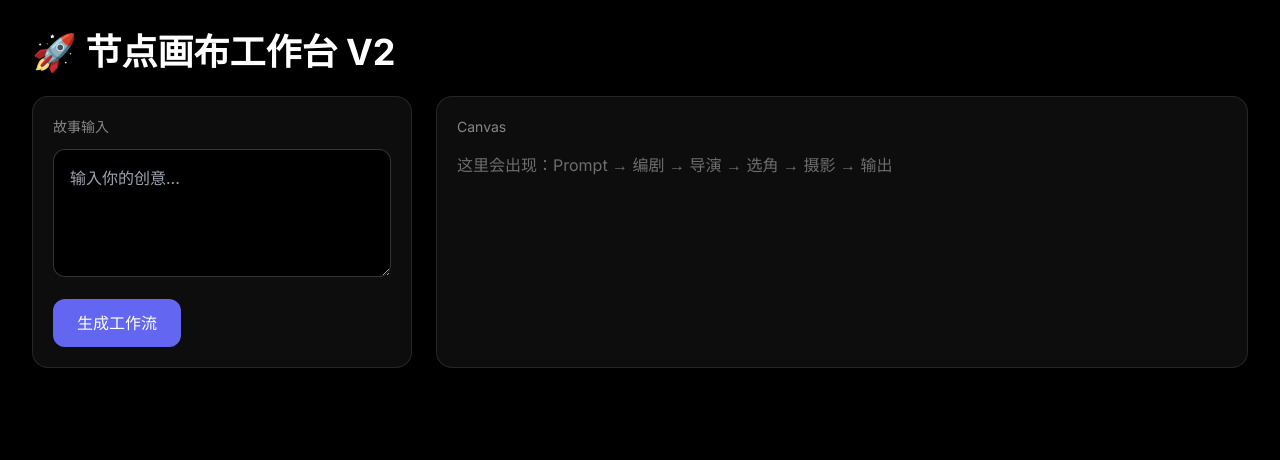
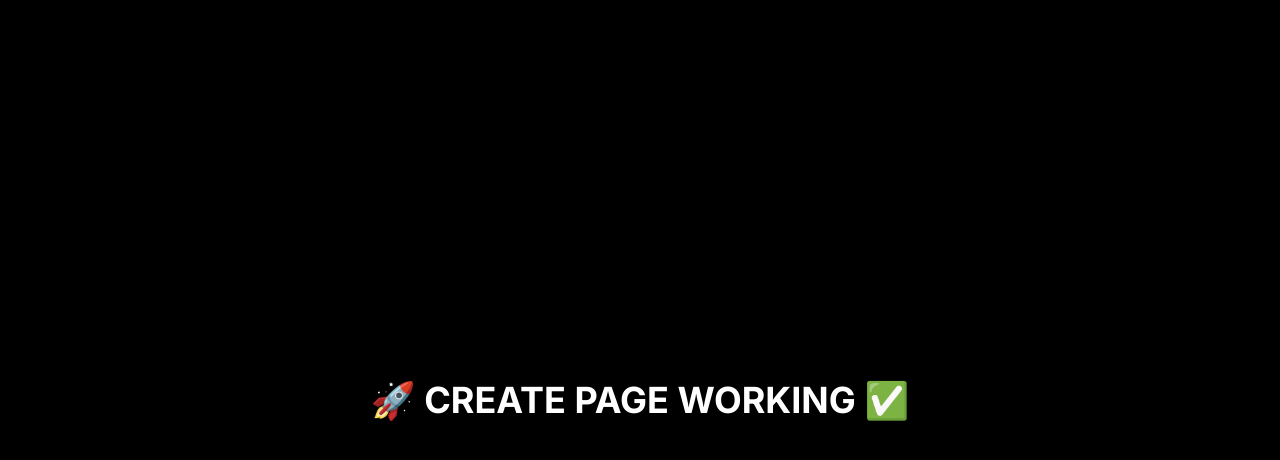
Before and after one commit to Aaron079/creator-city, a Next.js app in the folder apps/web/: page /create in a window 1280 px wide. Shown: the top 460 px of the page. Built offline with nearby package versions, Linux system fonts and the light colour scheme.

Commit message:
force verify create page path

```diff
--- a/apps/web/src/app/create/page.tsx
+++ b/apps/web/src/app/create/page.tsx
@@ -1,74 +1,11 @@
 'use client'
 
-import { useState } from 'react'
-
-type Node = {
-  id: string
-  title: string
-  desc: string
-}
-
 export default function CreatePage() {
-  const [prompt, setPrompt] = useState('')
-  const [nodes, setNodes] = useState<Node[]>([])
-  const [loading, setLoading] = useState(false)
-
-  const generate = async () => {
-    setLoading(true)
-    setNodes([])
-    await new Promise(r => setTimeout(r, 600))
-    setNodes([
-      { id: '1', title: 'Prompt', desc: prompt || '一个失忆的导演在影院寻找自我' },
-      { id: '2', title: '编剧', desc: '构建故事结构与人物动机' },
-      { id: '3', title: '导演', desc: '确定节奏与镜头语言' },
-      { id: '4', title: '选角', desc: '匹配人物气质与角色形象' },
-      { id: '5', title: '摄影', desc: '设计视觉风格与镜头运动' },
-      { id: '6', title: '输出', desc: '形成完整创作方案' },
-    ])
-    setLoading(false)
-  }
-
   return (
-    <main className="min-h-screen bg-black text-white px-8 py-8">
-      <h1 className="text-4xl font-bold mb-6">🚀 节点画布工作台 V2</h1>
-
-      <div className="grid grid-cols-1 xl:grid-cols-[380px_1fr] gap-6">
-        <div className="rounded-2xl border border-white/10 bg-white/5 p-5">
-          <div className="text-sm text-white/50 mb-3">故事输入</div>
-          <textarea
-            value={prompt}
-            onChange={(e) => setPrompt(e.target.value)}
-            placeholder="输入你的创意..."
-            className="w-full h-32 rounded-xl bg-black border border-white/20 p-4"
-          />
-          <button
-            onClick={generate}
-            className="mt-4 px-6 py-3 bg-indigo-500 rounded-xl"
-          >
-            {loading ? '生成中...' : '生成工作流'}
-          </button>
-        </div>
-
-        <div className="rounded-2xl border border-white/10 bg-white/5 p-5 overflow-x-auto">
-          <div className="text-sm text-white/50 mb-4">Canvas</div>
-
-          {nodes.length === 0 ? (
-            <div className="text-white/40">这里会出现：Prompt → 编剧 → 导演 → 选角 → 摄影 → 输出</div>
-          ) : (
-            <div className="flex gap-4 min-w-[1000px] items-center">
-              {nodes.map((node, i) => (
-                <div key={node.id} className="flex items-center gap-4">
-                  <div className="w-[220px] rounded-xl border border-white/10 bg-black/40 p-4">
-                    <div className="text-sm text-indigo-300">{node.title}</div>
-                    <div className="mt-2 text-white/80">{node.desc}</div>
-                  </div>
-                  {i < nodes.length - 1 && <div className="w-8 h-px bg-white/20" />}
-                </div>
-              ))}
-            </div>
-          )}
-        </div>
-      </div>
+    <main className="min-h-screen bg-black text-white flex items-center justify-center">
+      <h1 className="text-4xl font-bold">
+        🚀 CREATE PAGE WORKING ✅
+      </h1>
     </main>
   )
 }
```
Also changed, not shown: 1 other file (tests, documents, lock files or other folders).
